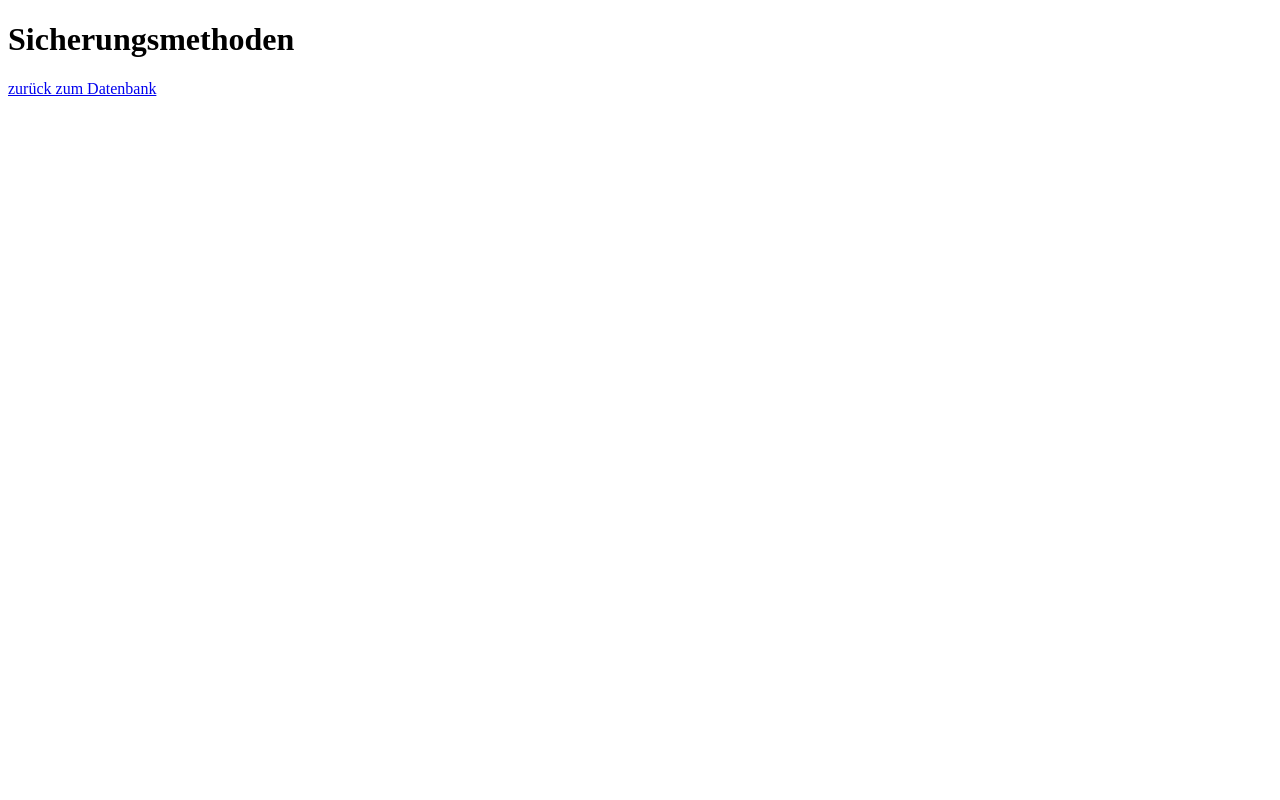
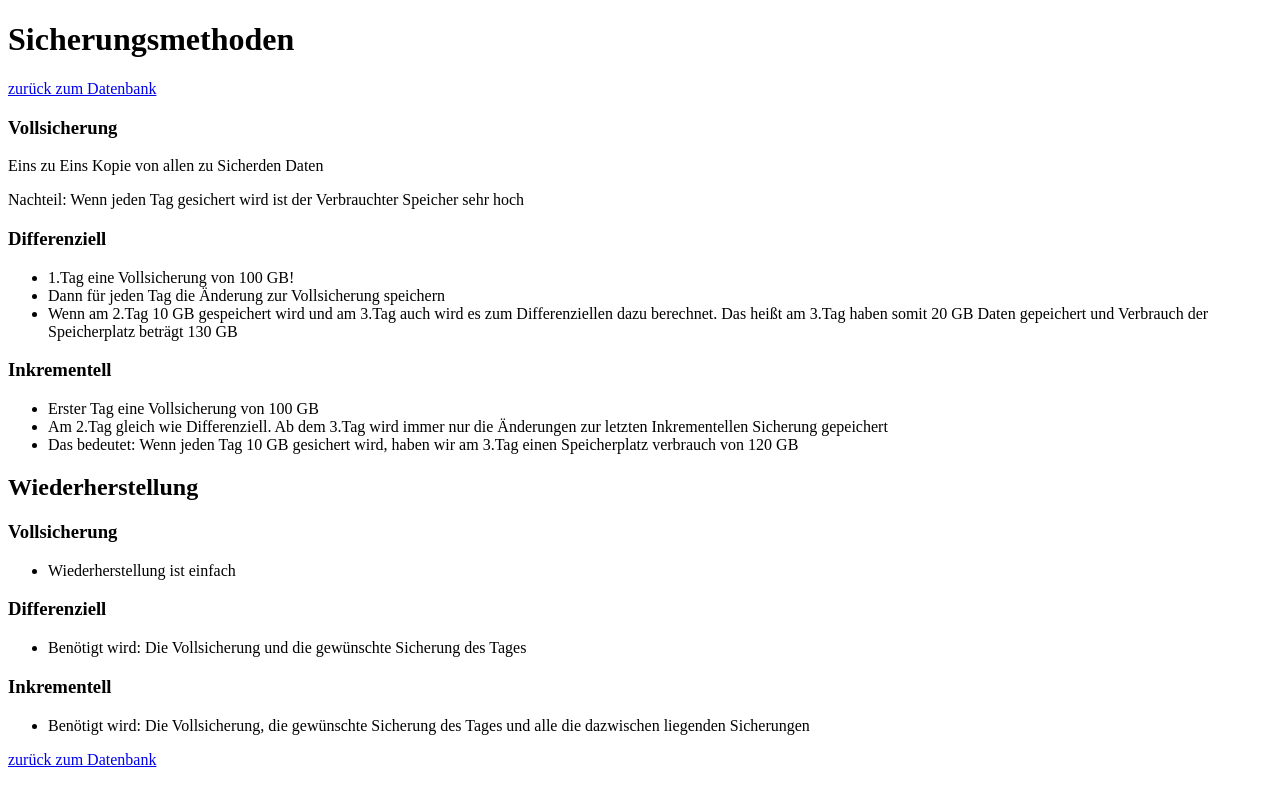
Before and after one commit to MrAdemK/HTML, a plain HTML site: page Datenbank/sicherungsmethoden.html in a window 1280 px wide. Drawn offline with Linux system fonts and the light colour scheme.

Commit message:
Backup methods

```diff
--- a/Datenbank/sicherungsmethoden.html
+++ b/Datenbank/sicherungsmethoden.html
@@ -7,6 +7,39 @@
 
 <body>
     <h1>Sicherungsmethoden</h1>
+    <a href="/Datenbank/Datenbank.html">zurück zum Datenbank</a><br>
+    <h3>Vollsicherung</h3>
+    <p>Eins zu Eins Kopie von allen zu Sicherden Daten</p>
+    <p>Nachteil: Wenn jeden Tag gesichert wird ist der Verbrauchter Speicher sehr hoch</p>
+    <h3>Differenziell</h3>
+    <ul>
+        <li>1.Tag eine Vollsicherung von 100 GB!</li>
+        <li>Dann für jeden Tag die Änderung zur Vollsicherung speichern</li>
+        <li>Wenn am 2.Tag 10 GB gespeichert wird und am 3.Tag auch wird es zum Differenziellen dazu berechnet. Das heißt
+            am 3.Tag haben somit 20 GB Daten gepeichert und Verbrauch der Speicherplatz beträgt 130 GB</li>
+    </ul>
+    <h3>Inkrementell</h3>
+    <ul>
+        <li>Erster Tag eine Vollsicherung von 100 GB</li>
+        <li>Am 2.Tag gleich wie Differenziell. Ab dem 3.Tag wird immer nur die Änderungen zur letzten Inkrementellen
+            Sicherung gepeichert</li>
+        <li>Das bedeutet: Wenn jeden Tag 10 GB gesichert wird, haben wir am 3.Tag einen Speicherplatz verbrauch von 120
+            GB</li>
+    </ul>
+    <h2>Wiederherstellung</h2>
+    <h3>Vollsicherung</h3>
+    <ul>
+        <li>Wiederherstellung ist einfach</li>
+    </ul>
+    <h3>Differenziell</h3>
+    <ul>
+        <li>Benötigt wird: Die Vollsicherung und die gewünschte Sicherung des Tages</li>
+    </ul>
+    <h3>Inkrementell</h3>
+    <ul>
+        <li>Benötigt wird: Die Vollsicherung, die gewünschte Sicherung des Tages und alle die dazwischen liegenden
+            Sicherungen</li>
+    </ul>
 
     <a href="/Datenbank/Datenbank.html">zurück zum Datenbank</a>
 </body>
```
